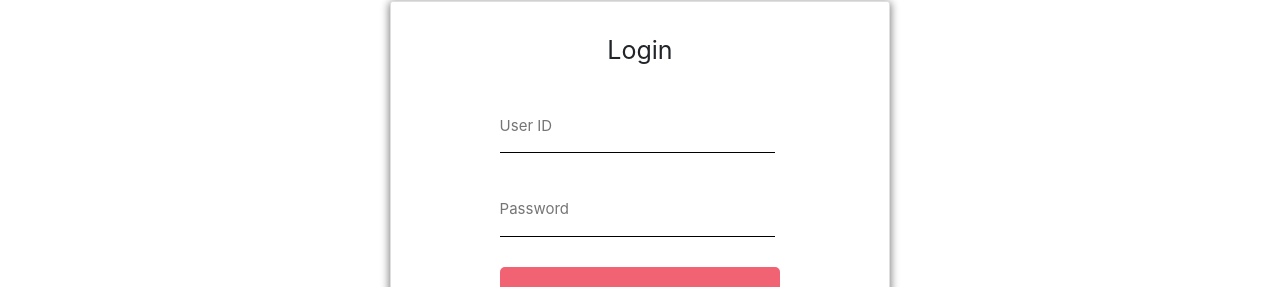
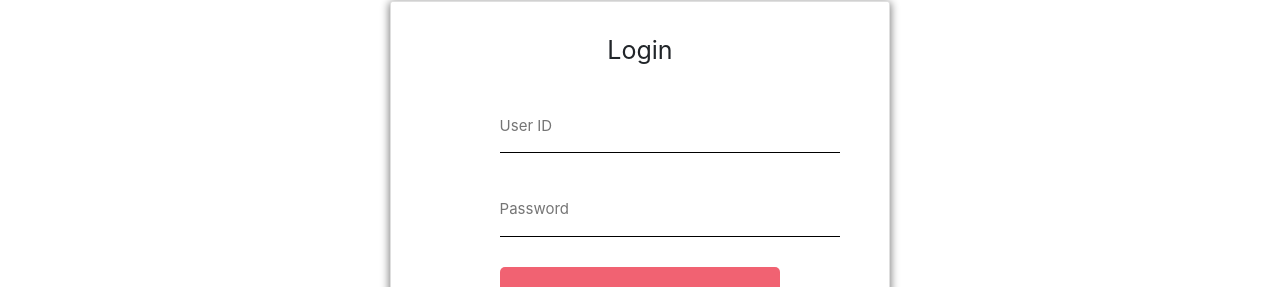
Before and after one commit to shinnosuke-K/lab-assignment-front, a Nuxt app: page /login in a window 1280 px wide. Shown: the part 155-442 px from the top of the page. Built offline with nearby package versions, Linux system fonts and the light colour scheme.

Commit message:
レイアウトの微調整

```diff
--- a/components/loginCard.vue
+++ b/components/loginCard.vue
@@ -4,7 +4,7 @@
         <p v-if="show" class="error">User ID もしくは Passwordが間違っています </p>
         <form @keydown.enter="onClick">
             <input @input="show = false" v-model="form.user_id" type="text" class="text input-form" placeholder="User ID"/>
-            <input @inpu="show = false" v-model="form.password" type="text" class="text input-form" placeholder="Password">
+            <input @input="show = false" v-model="form.password" type="text" class="text input-form" placeholder="Password">
         </form>
         <button @click="onClick">Enter</button>
         <b-col class="text annotation">ログイン出来ない場合は e-class 経由でお知らせください</b-col>
@@ -65,12 +65,12 @@ export default {
     color: red;
     display: flex; /* 要素をFlexコンテナとして定義する */
     justify-content: center;/* flexアイテムの上下中央を指定する */
-
+    font-size: 1.5rem;
 }
 
 .input-form {
     margin: 0% 20% 30px 20%;
-    padding: 15px 35px 15px 0px;
+    padding: 15px 100px 15px 0px;
     border-style: none;
     border-bottom: solid 1px black;
     font-size: 1.5rem;
@@ -79,7 +79,7 @@ export default {
 
 .input-form:focus {
     border-style: none;
-    border-bottom: solid 2px red;
+    border-bottom: none;
 }
 
 .input-form::placeholder {
```
